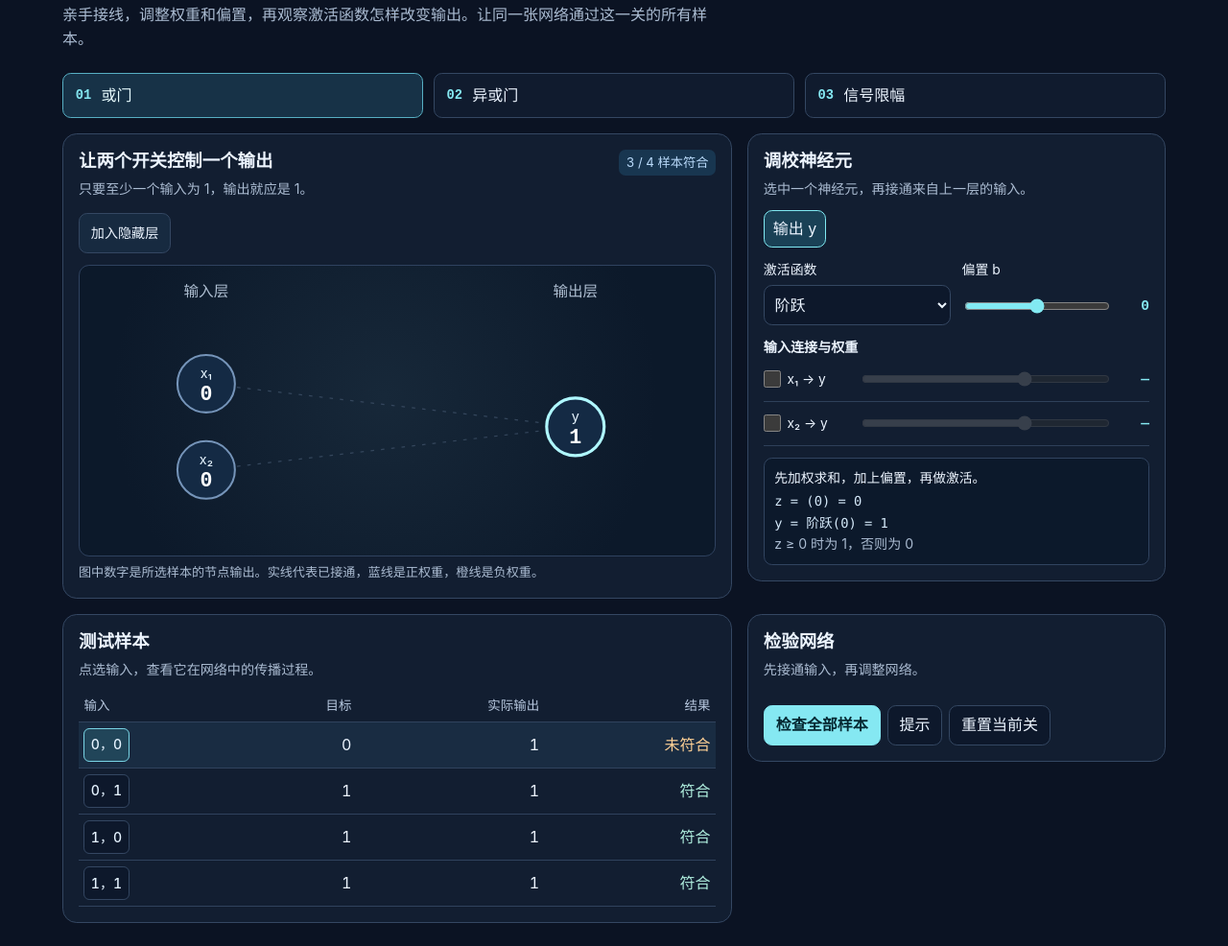
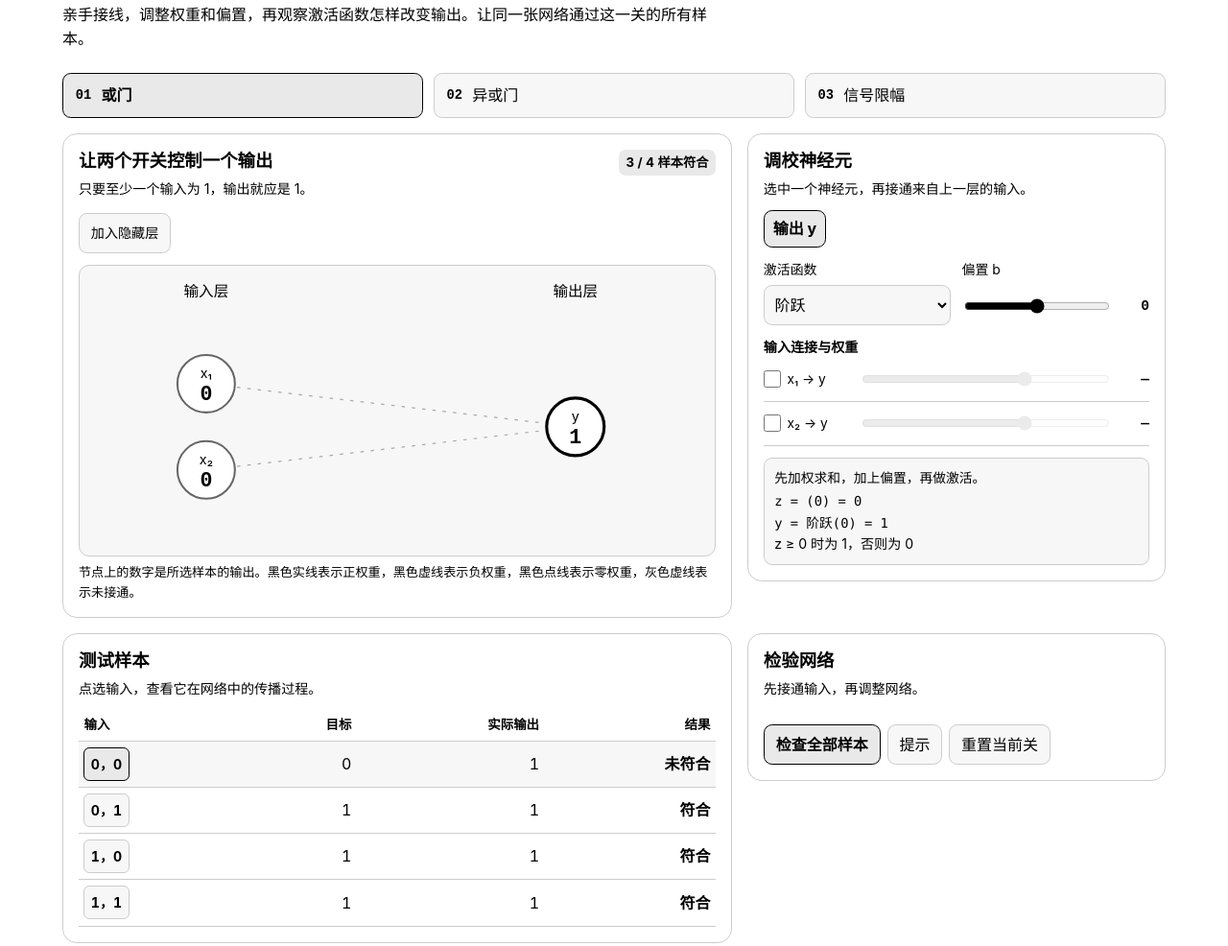
Before and after one commit to mybagi/neural-network-builder, a plain HTML site: page index.html in a window 1280 px wide. Shown: the part 179-1165 px from the top of the page at 96% size. Drawn offline with Linux system fonts and the light colour scheme.

Commit message:
Use black text with blue links

```diff
--- a/index.html
+++ b/index.html
@@ -3,102 +3,100 @@
 <head>
 <meta charset="utf-8">
 <meta name="viewport" content="width=device-width, initial-scale=1">
-<meta name="theme-color" content="#0b1323">
+<meta name="theme-color" content="#fff">
 <meta name="description" content="从连接、权重和偏置开始，用三个小实验亲手搭建神经网络。">
 <title>神经网络搭建实验室</title>
 <style>
   :root {
-    color-scheme: dark;
-    --page: #0b1323; --panel: #121e31; --deep: #0d182b; --line: #344762;
-    --text: #edf5ff; --muted: #aabbd1; --accent: #85e8f2; --accent-ink: #052832;
-    --aqua: #b0efdf; --amber: #ffd196; --blue: #a9c9ff;
+    color-scheme: light;
+    --text: #000; --page: #fff; --surface: #f7f7f7; --line: #ccc;
+    --active: #e9e9e9; --link: #1858a1;
     font-family: Inter, "Microsoft YaHei", "PingFang SC", system-ui, sans-serif;
     background: var(--page); color: var(--text);
   }
   *, *::before, *::after { box-sizing: border-box; }
   body { margin: 0; min-width: 0; font-size: 1rem; line-height: 1.55; }
-  a { color: var(--accent); text-underline-offset: .18em; }
+  a { color: var(--link); text-underline-offset: .18em; }
   button, input, select { font: inherit; }
-  button, select { color: inherit; border: 1px solid var(--line); background: var(--deep); border-radius: .55rem; }
+  button, select { color: inherit; border: 1px solid var(--line); background: var(--surface); border-radius: .55rem; }
   button { cursor: pointer; min-height: 42px; padding: .46rem .74rem; }
-  button:not(:disabled):not([aria-disabled="true"]):hover { border-color: var(--accent); }
+  button:not(:disabled):not([aria-disabled="true"]):hover { border-color: var(--text); }
   button:disabled, button[aria-disabled="true"] { opacity: .47; cursor: default; }
-  :focus-visible { outline: 2px solid var(--accent); outline-offset: 3px; }
+  :focus-visible { outline: 2px solid currentColor; outline-offset: 3px; }
   .wrap { width: min(1150px, calc(100% - 3rem)); margin-inline: auto; }
-  .top { background: #0c1627; border-bottom: 1px solid #293a55; }
+  .top { border-bottom: 1px solid var(--line); }
   .top-inner { min-height: 68px; display: flex; gap: .75rem; align-items: center; justify-content: space-between; }
   .brand { display: inline-flex; gap: .68rem; align-items: center; font-size: .92rem; font-weight: 700; }
-  .mark { display: grid; place-items: center; width: 38px; height: 38px; border-radius: .65rem; background: #173d50; color: var(--accent); font: 700 1rem/1 ui-monospace, monospace; }
+  .mark { display: grid; place-items: center; width: 38px; height: 38px; border-radius: .65rem; background: var(--active); font: 700 1rem/1 ui-monospace, monospace; }
   .back { font-size: .84rem; text-decoration: none; }
   .back:hover { text-decoration: underline; }
   .hero { padding: 2.4rem 0 1.45rem; }
   .hero h1 { font-size: clamp(2rem, 4.8vw, 3.52rem); line-height: 1.13; letter-spacing: -.035em; margin: 0 0 .7rem; }
-  .hero p { color: var(--muted); max-width: 42rem; margin: 0; }
+  .hero p { max-width: 42rem; margin: 0; }
   .labs { display: grid; grid-template-columns: repeat(3, minmax(0, 1fr)); gap: .65rem; margin-bottom: 1rem; }
-  .lab { min-width: 0; display: flex; align-items: center; gap: .64rem; padding: .62rem .8rem; text-align: left; background: #101b2e; }
-  .lab[aria-pressed="true"] { border-color: #57afc3; background: #173247; color: #e8fcff; }
-  .lab-number { flex: none; color: var(--accent); font: 600 .86rem ui-monospace, monospace; }
+  .lab { min-width: 0; display: flex; align-items: center; gap: .64rem; padding: .62rem .8rem; text-align: left; background: var(--surface); }
+  .lab[aria-pressed="true"] { border-color: var(--text); background: var(--active); font-weight: 700; }
+  .lab-number { flex: none; font: 600 .86rem ui-monospace, monospace; }
   .lab-name { min-width: 0; overflow-wrap: anywhere; }
-  .lab-done { margin-inline-start: auto; color: var(--aqua); font-weight: 700; }
+  .lab-done { margin-inline-start: auto; font-weight: 700; }
   .main-grid { display: grid; grid-template-columns: minmax(0, 1.6fr) minmax(0, 1fr); gap: 1rem; align-items: start; }
-  .card { min-width: 0; border: 1px solid var(--line); border-radius: .92rem; background: var(--panel); padding: 1rem; }
+  .card { min-width: 0; border: 1px solid var(--line); border-radius: .92rem; background: var(--page); padding: 1rem; }
   .card h2 { margin: 0; font-size: 1.15rem; line-height: 1.3; }
   .card p { margin: .4rem 0 0; }
-  .subtle { color: var(--muted); font-size: .88rem; }
+  .subtle { font-size: .88rem; }
   .board-head { display: flex; flex-wrap: wrap; align-items: start; justify-content: space-between; gap: .56rem; }
-  .badge { display: inline-block; background: #183650; color: #b9dafa; border-radius: .44rem; font-size: .83rem; padding: .2rem .46rem; font-variant-numeric: tabular-nums; }
+  .badge { display: inline-block; background: var(--active); font-weight: 700; border-radius: .44rem; font-size: .83rem; padding: .2rem .46rem; font-variant-numeric: tabular-nums; }
   .architecture { display: flex; flex-wrap: wrap; gap: .45rem; margin: .9rem 0 .72rem; }
-  .architecture button { background: #172a40; font-size: .88rem; }
-  .graph { display: block; width: 100%; height: auto; aspect-ratio: 550 / 252; border: 1px solid #2f425f; border-radius: .68rem; background: radial-gradient(circle at 48% 45%, #172839, #0c192a 74%); }
-  .graph .guide { stroke: #34465c; fill: none; stroke-width: 1; stroke-dasharray: 3 6; }
+  .architecture button { background: var(--surface); font-size: .88rem; }
+  .graph { display: block; width: 100%; height: auto; aspect-ratio: 550 / 252; border: 1px solid var(--line); border-radius: .68rem; background: var(--surface); }
+  .graph .guide { stroke: #aaa; fill: none; stroke-width: 1; stroke-dasharray: 3 6; }
   .graph .edge { fill: none; stroke-width: 2; }
-  .graph .edge-positive { stroke: #6acdd7; }
-  .graph .edge-negative { stroke: #edbc81; }
-  .graph .edge-zero { stroke: #a1b1c9; }
-  .graph .edge-text { fill: #e0edf9; text-anchor: middle; font: 600 12px ui-monospace, monospace; paint-order: stroke; stroke: #0e1a29; stroke-width: 5px; stroke-linejoin: round; }
-  .graph .node { fill: #142a44; stroke: #7594b9; stroke-width: 1.7; }
-  .graph .node-active { stroke: #aff7ff; stroke-width: 2.6; }
+  .graph .edge-positive { stroke: var(--text); }
+  .graph .edge-negative { stroke: var(--text); stroke-dasharray: 8 4; }
+  .graph .edge-zero { stroke: var(--text); stroke-dasharray: 2 4; }
+  .graph .edge-text { fill: var(--text); text-anchor: middle; font: 600 12px ui-monospace, monospace; paint-order: stroke; stroke: var(--surface); stroke-width: 5px; stroke-linejoin: round; }
+  .graph .node { fill: var(--page); stroke: #666; stroke-width: 1.7; }
+  .graph .node-active { stroke: var(--text); stroke-width: 2.6; }
   .graph .node-select { cursor: pointer; }
-  .graph .node-select:hover .node { fill: #194053; }
-  .graph .node-name { fill: #e7f5ff; text-anchor: middle; font-size: 12px; }
-  .graph .node-value { fill: #fff; text-anchor: middle; font: 700 18px ui-monospace, monospace; }
-  .graph .column-name { fill: #aebed1; text-anchor: middle; font-size: 13px; }
-  .graph-note { font-size: .82rem; color: var(--muted); }
+  .graph .node-select:hover .node { fill: var(--active); }
+  .graph .node-name { fill: var(--text); text-anchor: middle; font-size: 12px; }
+  .graph .node-value { fill: var(--text); text-anchor: middle; font: 700 18px ui-monospace, monospace; }
+  .graph .column-name { fill: var(--text); text-anchor: middle; font-size: 13px; }
+  .graph-note { font-size: .82rem; }
   .neurons { display: flex; flex-wrap: wrap; align-items: center; gap: .42rem; margin: .7rem 0 .8rem; }
   .neurons button { min-width: 44px; min-height: 39px; padding: .36rem .55rem; }
-  .neurons button[aria-pressed="true"] { border-color: #80e9f2; background: #1a4156; }
+  .neurons button[aria-pressed="true"] { border-color: var(--text); background: var(--active); font-weight: 700; }
   .control-grid { display: grid; grid-template-columns: minmax(0, 1fr) minmax(0, 1fr); gap: .7rem; }
   .control-label { display: grid; gap: .28rem; min-width: 0; }
   .control-label span { font-size: .87rem; }
   select { min-height: 42px; width: 100%; padding-inline: .42rem; }
-  input[type="range"] { width: 100%; min-width: 0; accent-color: #82e9f2; cursor: pointer; }
-  input[type="checkbox"] { margin: 0; width: 18px; height: 18px; accent-color: var(--accent); }
+  input[type="range"] { width: 100%; min-width: 0; accent-color: var(--text); cursor: pointer; }
+  input[type="checkbox"] { margin: 0; width: 18px; height: 18px; accent-color: var(--text); }
   .slider-line { display: grid; grid-template-columns: minmax(0, 1fr) 2.25rem; align-items: center; gap: .42rem; min-height: 37px; }
-  .slider-value { text-align: end; font: 700 .91rem ui-monospace, monospace; color: var(--accent); }
+  .slider-value { text-align: end; font: 700 .91rem ui-monospace, monospace; }
   fieldset { padding: 0; border: 0; margin: .77rem 0 0; min-width: 0; }
   legend { padding: 0; color: var(--text); font-size: .88rem; font-weight: 700; }
-  .edge-row { display: grid; grid-template-columns: 5.7rem minmax(0, 1fr); gap: .55rem; align-items: center; min-height: 46px; border-bottom: 1px solid #2e4059; }
+  .edge-row { display: grid; grid-template-columns: 5.7rem minmax(0, 1fr); gap: .55rem; align-items: center; min-height: 46px; border-bottom: 1px solid var(--line); }
   .edge-switch { display: inline-flex; align-items: center; gap: .42rem; min-height: 44px; font-size: .86rem; cursor: pointer; }
   .edge-row input:disabled { opacity: .38; cursor: default; }
-  .equation { min-height: 5.3em; padding: .6rem .65rem; background: #0c192b; border: 1px solid #314460; border-radius: .55rem; margin-top: .78rem; font-size: .86rem; }
-  .equation code { display: block; color: #d6eafa; margin-top: .14rem; overflow-wrap: anywhere; font-family: ui-monospace, Consolas, monospace; }
+  .equation { min-height: 5.3em; padding: .6rem .65rem; background: var(--surface); border: 1px solid var(--line); border-radius: .55rem; margin-top: .78rem; font-size: .86rem; }
+  .equation code { display: block; margin-top: .14rem; overflow-wrap: anywhere; font-family: ui-monospace, Consolas, monospace; }
   .lower { display: grid; grid-template-columns: minmax(0, 1.6fr) minmax(0, 1fr); gap: 1rem; margin-top: 1rem; align-items: start; }
   .samples { width: 100%; margin-top: .62rem; border-collapse: collapse; text-align: end; font-variant-numeric: tabular-nums; }
-  .samples th, .samples td { border-bottom: 1px solid #30425d; padding: .38rem .34rem; }
-  .samples th { color: #b6c7de; font-size: .84rem; font-weight: 500; }
+  .samples th, .samples td { border-bottom: 1px solid var(--line); padding: .38rem .34rem; }
+  .samples th { font-size: .84rem; font-weight: 700; }
   .samples th:first-child, .samples td:first-child { text-align: start; }
-  .sample-button { padding: .15rem .4rem; min-height: 35px; border-radius: .38rem; color: #e5f3ff; font-size: .88rem; }
-  .sample-button[aria-pressed="true"] { background: #214559; border-color: #79d5e6; }
-  .samples tr.chosen { background: #192c42; }
-  .correct { color: var(--aqua); }
-  .incorrect { color: var(--amber); }
+  .sample-button { padding: .15rem .4rem; min-height: 35px; border-radius: .38rem; font-size: .88rem; }
+  .sample-button[aria-pressed="true"] { background: var(--active); border-color: var(--text); font-weight: 700; }
+  .samples tr.chosen { background: var(--surface); }
+  .correct, .incorrect { font-weight: 700; }
   .actions { display: flex; flex-wrap: wrap; gap: .44rem; margin-top: .8rem; }
-  .primary { background: var(--accent); border-color: var(--accent); color: var(--accent-ink); font-weight: 700; }
-  .primary:not(:disabled):hover { background: #b8f8ff; }
+  .primary { background: var(--active); border-color: var(--text); font-weight: 700; }
+  .primary:not(:disabled):hover { background: #ddd; }
   .feedback { min-height: 2.5em; }
-  .hint { margin-top: .7rem; padding: .54rem .64rem; border-inline-start: 3px solid #5fb6cb; background: #15283f; font-size: .91rem; }
+  .hint { margin-top: .7rem; padding: .54rem .64rem; border-inline-start: 3px solid var(--text); background: var(--surface); font-size: .91rem; }
   .hint:empty, [hidden] { display: none !important; }
-  .footer { margin-block: 1.6rem 0; padding-block: 1.06rem 1.7rem; border-top: 1px solid var(--line); color: var(--muted); display: flex; flex-wrap: wrap; justify-content: space-between; gap: .4rem 1.2rem; font-size: .82rem; }
+  .footer { margin-block: 1.6rem 0; padding-block: 1.06rem 1.7rem; border-top: 1px solid var(--line); display: flex; flex-wrap: wrap; justify-content: space-between; gap: .4rem 1.2rem; font-size: .82rem; }
   @media (max-width: 730px) {
     .wrap { width: calc(100% - 1.5rem); }
     .hero { padding-top: 1.56rem; }
@@ -145,7 +143,7 @@
         <button type="button" id="remove-node">删除选中神经元</button>
       </div>
       <svg id="graph" class="graph" viewBox="0 0 550 252" aria-hidden="true"></svg>
-      <p class="graph-note">图中数字是所选样本的节点输出。实线代表已接通，蓝线是正权重，橙线是负权重。</p>
+      <p class="graph-note">节点上的数字是所选样本的输出。黑色实线表示正权重，黑色虚线表示负权重，黑色点线表示零权重，灰色虚线表示未接通。</p>
     </section>
     <section class="card" aria-labelledby="inspector-title">
       <h2 id="inspector-title">调校神经元</h2>
```
